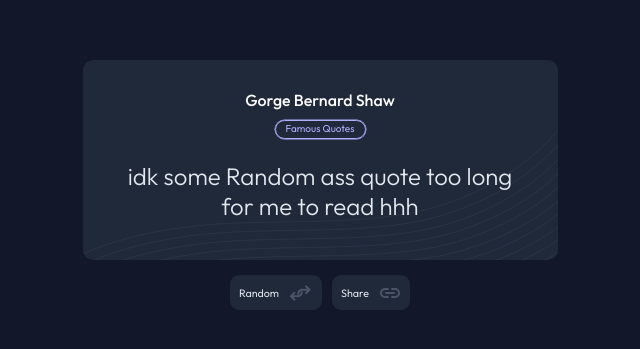
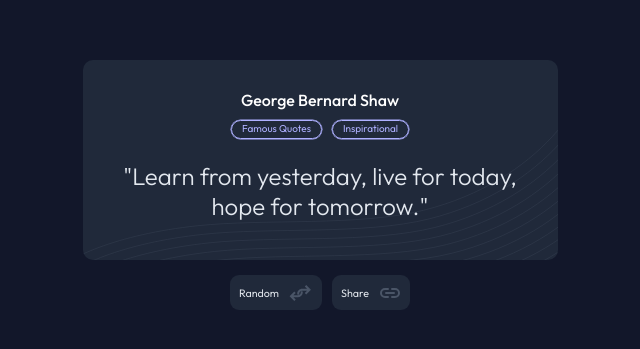
Before and after one commit to axle29/Quote-Generator, a plain HTML site: page index.html in a window 1280 px wide. Shown: the part 215-564 px from the top of the page, without its empty margins (320-960 px from the left). Drawn offline with Linux system fonts and the light colour scheme.

Commit message:
simple text change

```diff
--- a/index.html
+++ b/index.html
@@ -31,11 +31,12 @@
 
     <div class="gcontainer">
       <div class="qcontainer">
-        <div class="author">Gorge Bernard Shaw</div>
+        <div class="author">George Bernard Shaw</div>
         <div class="tags" id="tags">
           <div>Famous Quotes</div>
+          <div>Inspirational</div>
         </div>
-        <div class="quote">idk some Random ass quote too long for me to read hhh</div>
+        <div class="quote">"Learn from yesterday, live for today, hope for tomorrow."</div>
       </div>
       <div class="buttons">
         <button class="generate" style="width: 92px;"> <h6>Random</h6><img src="resources/regroup.svg"></button>
@@ -50,4 +51,5 @@
       <a href="https://www.devchallenges.io?ref=challenge" target="_blank"
         >devChallenges.io</a
       >.
+            setTimeout(() => {quoteBtn.innerHTML = originalContent;}, 400)
     </div>-->
```
